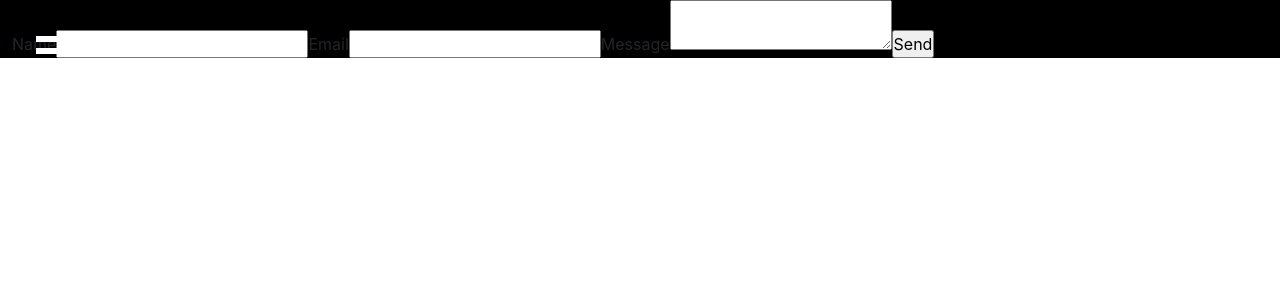
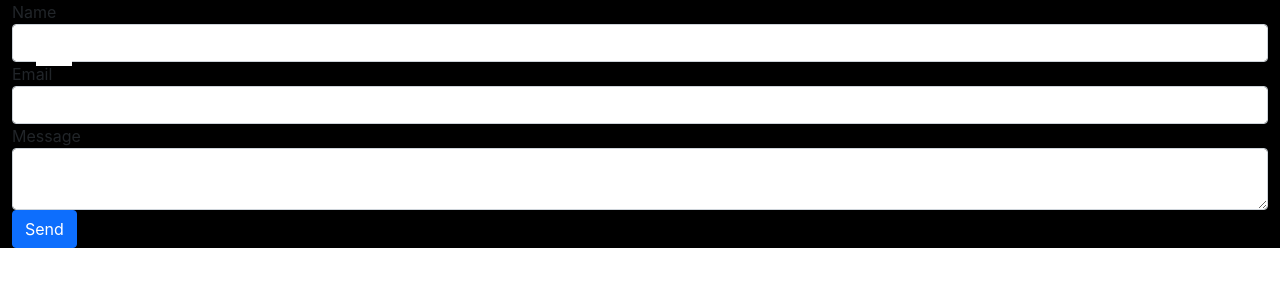
Before and after one commit to DanePete/portfolio, a React (Create React App) app: page /#/portfolio in a window 1280 px wide. Shown: the top 300 px of the page. Built offline with nearby package versions, Linux system fonts and the light colour scheme.

Commit message:
contact form improvements

```diff
--- a/src/App.js
+++ b/src/App.js
@@ -36,7 +36,7 @@ function App() {
             >
               <MenuNav />
               {/* <Hero /> */}
-              <Contact />
+              <Hero />
             </Route>
 
             <Route
@@ -53,7 +53,7 @@ function App() {
               path="/contact"
             >
               <MenuNav />
-              <Contact />
+              <Hero />
             </Route>
 
 
--- a/src/components/Contact/Contact.jsx
+++ b/src/components/Contact/Contact.jsx
@@ -18,12 +18,12 @@ function Contact() {
   return (
     <form ref={form} onSubmit={sendEmail}>
       <label>Name</label>
-      <input type="text" name="user_name" />
+      <input className='form-control' type="text" name="user_name" />
       <label>Email</label>
-      <input type="email" name="user_email" />
+      <input  className='form-control' type="email" name="user_email" />
       <label>Message</label>
-      <textarea name="message" />
-      <input type="submit" value="Send" />
+      <textarea  className='form-control' name="message" />
+      <input className='btn btn-primary' type="submit" value="Send" />
     </form>
   );
 }
--- a/src/components/Hero/hero.js
+++ b/src/components/Hero/hero.js
@@ -1,5 +1,6 @@
   import React, { useState, useEffect } from "react";
   import { motion, useAnimation, AnimatePresence, useViewportScroll } from "framer-motion";
+  import Contact from "../Contact/Contact";
   import {
       BrowserRouter as Router,
       useHistory,
@@ -118,18 +119,13 @@ async function submitNewContact() {
 
           {/* TODO: Convert to loop */}
 
-          <motion.div className="card"
+          {/* <motion.div className="card"
               initial={{y: -1000}}
               animate={{y: 10}}
               transition={{ duration: 9 }}
             >
-              <div className="container">
-                /* Create the form inputs and button in the UI */
-                <input placeholder="phone" onChange={e => updateFormState('phone', e.target.value)} />
-                <input placeholder="name" onChange={e => updateFormState('name', e.target.value)} />
-                <button onClick={() => {submitNewContact()}}>Create New Contact</button>
-              </div>
-            </motion.div>
+            <Contact />
+            </motion.div> */}
           {/* <motion.div className="card"
               initial={{y: -1000}}
               animate={{y: 10}}
@@ -165,14 +161,14 @@ async function submitNewContact() {
               transition={{ duration: 4 }}
             >
                 <h5>Project 5</h5>
-            </motion.div>
+            </motion.div> */}
             <motion.div className="card"
               initial={{y: -1000}}
               animate={{y: 10}}
               transition={{ duration: 3 }}
             >
-                <h5>Project 6</h5>
-            </motion.div>        */}
+                <Contact />
+            </motion.div>
           </div>
         </div>
       </section>
```
